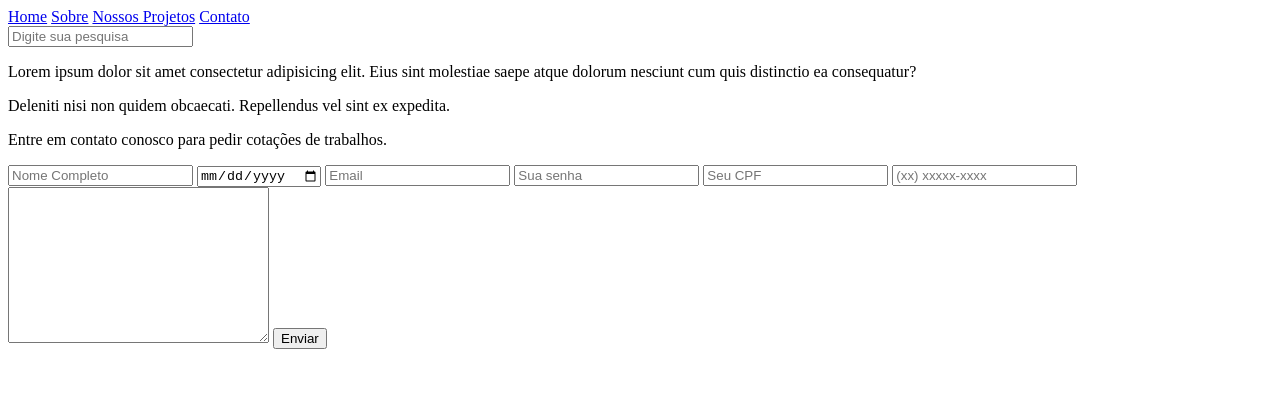
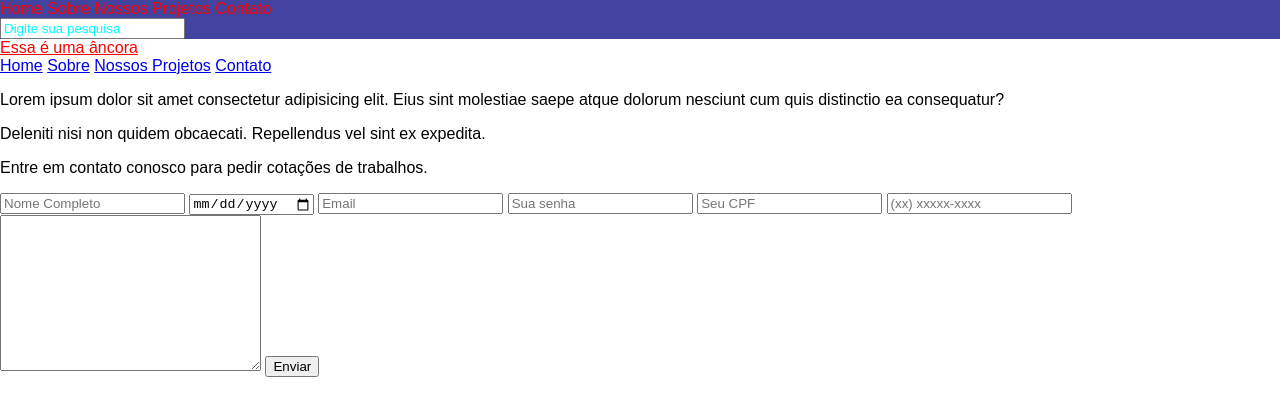
Before and after one commit to academia01-2019/d102-html-css, a plain HTML site: page index.html in a window 1280 px wide. Drawn offline with Linux system fonts and the light colour scheme.

Commit message:
Adicionar primeira estilização com 5 exemplos de seletores

```diff
--- a/index.html
+++ b/index.html
@@ -11,15 +11,24 @@
 
 <body>
   <header>
-    <nav>
-      <a href="#">Home</a>
-      <a href="#">Sobre</a>
-      <a href="#">Nossos Projetos</a>
-      <a href="#">Contato</a>
+    <nav class="nav-header">
+      <a href="#" class="cor-vermelha">Home</a>
+      <a href="#" class="cor-vermelha">Sobre</a>
+      <a href="#" class="cor-vermelha">Nossos Projetos</a>
+      <a href="#" class="cor-vermelha">Contato</a>
     </nav>
 
-    <input type="text" placeholder="Digite sua pesquisa">
+    <input type="text" placeholder="Digite sua pesquisa" id="header-pesquisa">
   </header>
+
+  <a href="" class="cor-vermelha">Essa é uma âncora</a>
+
+  <aside>
+    <a href="#">Home</a>
+    <a href="#">Sobre</a>
+    <a href="#">Nossos Projetos</a>
+    <a href="#">Contato</a>
+  </aside>
 
   <p>
     Lorem ipsum dolor sit amet consectetur adipisicing elit. Eius sint molestiae saepe atque dolorum nesciunt cum quis
--- a/styles.css
+++ b/styles.css
@@ -0,0 +1,31 @@
+/*
+SELETOR {
+  PROPRIEDADE: VALOR;
+}
+ */
+
+body {
+  font-family: sans-serif;
+  margin: 0;
+}
+
+header {
+  background-color: #4343a0;
+}
+
+.nav-header a {
+  text-decoration: none;
+}
+
+.cor-vermelha {
+  color: red;
+}
+
+#header-pesquisa {
+  color: green;
+}
+
+/* ::placeholder é um pseudoelemento, e só existe quando há uma tag input */
+#header-pesquisa::placeholder {
+  color: aqua;
+}
```
